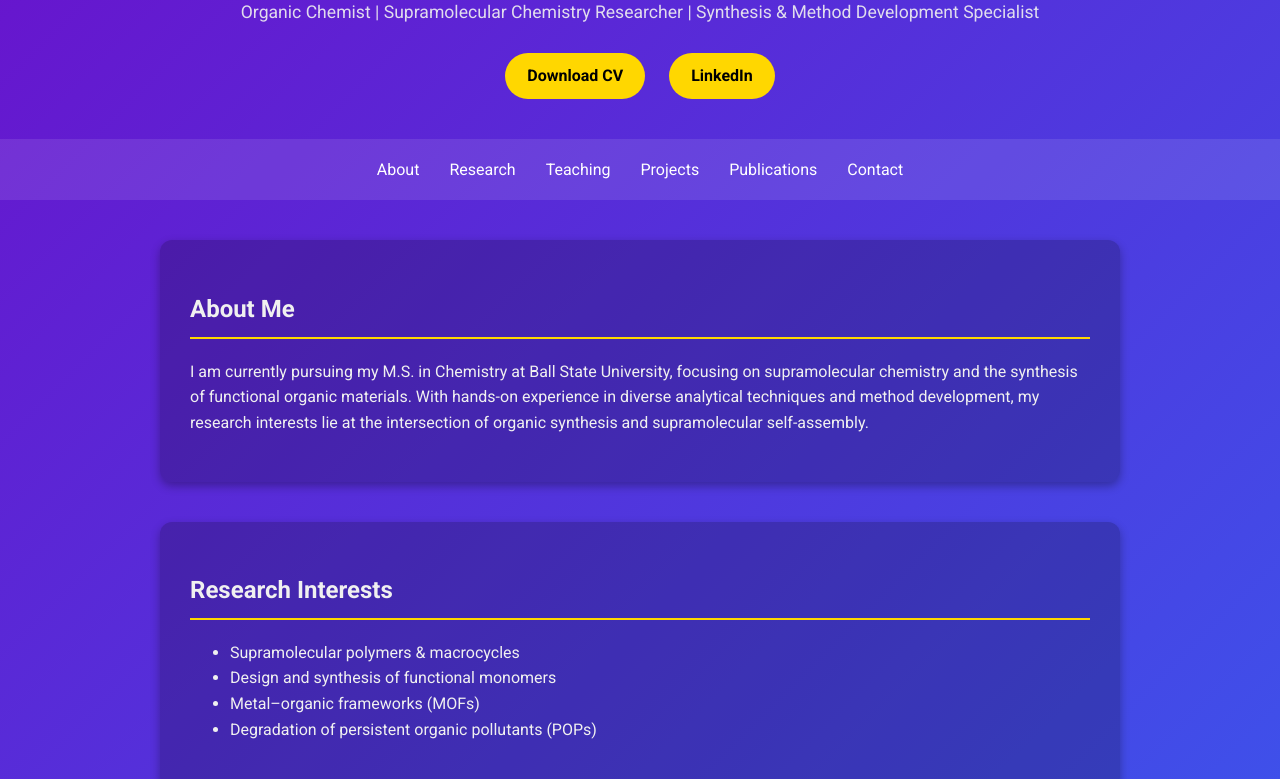
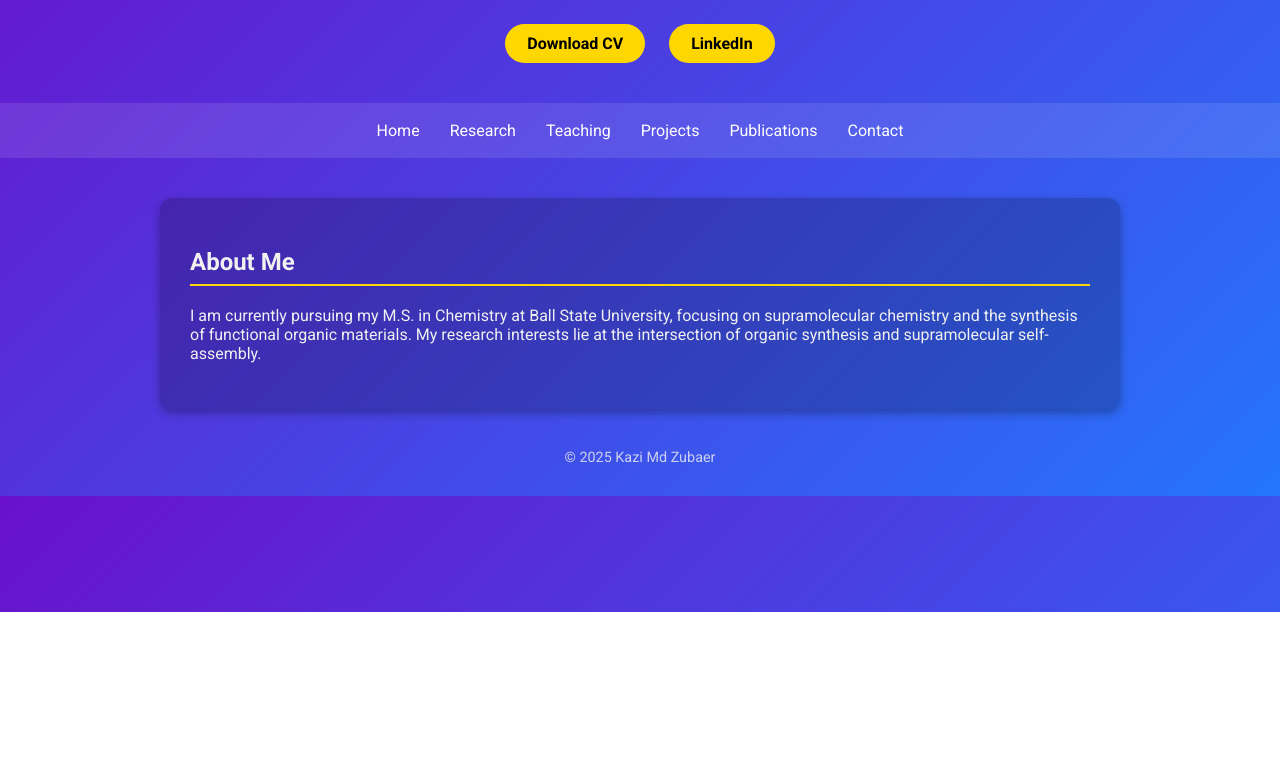
Before and after one commit to kzubaer/kazizubaer.github.io, a plain HTML site: page index.html in a window 1280 px wide. Shown: the part 188-967 px from the top of the page. After the commit the page ends 800 px from the top, so only its background shows below. Drawn offline with Linux system fonts and the light colour scheme.

Commit message:
Update index.html

```diff
--- a/index.html
+++ b/index.html
@@ -1,3 +1,5 @@
+<!-- Since you want a multi-page site, you'd split your content into separate HTML files. Here’s a plan: create separate files like index.html, research.html, teaching.html, projects.html, etc. Each will have a similar header and nav, but unique content. Below is an example of index.html -->
+
 <!DOCTYPE html>
 <html lang="en">
 <head>
@@ -6,100 +8,20 @@
   <title>Kazi Md Zubaer | Organic Chemist</title>
   <link href="https://fonts.googleapis.com/css2?family=Roboto:wght@400;700&display=swap" rel="stylesheet">
   <style>
-    body {
-      font-family: 'Roboto', sans-serif;
-      margin: 0;
-      padding: 0;
-      background: linear-gradient(135deg, #6a11cb, #2575fc);
-      color: #f0f0f0;
-      line-height: 1.6;
-    }
-    header {
-      text-align: center;
-      padding: 60px 20px 30px;
-    }
-    header img {
-      width: 160px;
-      height: 160px;
-      border-radius: 50%;
-      border: 3px solid #fff;
-      object-fit: cover;
-      box-shadow: 0 4px 10px rgba(0,0,0,0.3);
-    }
-    header h1 {
-      margin: 20px 0 10px;
-      font-size: 2.2em;
-      font-weight: 700;
-    }
-    header p {
-      font-size: 1.1em;
-      opacity: 0.9;
-    }
-    nav {
-      display: flex;
-      justify-content: center;
-      flex-wrap: wrap;
-      background: rgba(255,255,255,0.1);
-      padding: 10px 0;
-    }
-    nav a {
-      color: #fff;
-      text-decoration: none;
-      margin: 8px 15px;
-      font-weight: 500;
-      transition: color 0.3s;
-    }
-    nav a:hover {
-      color: #ffd700;
-    }
-    section {
-      max-width: 900px;
-      margin: 40px auto;
-      padding: 30px;
-      background: rgba(0,0,0,0.2);
-      border-radius: 12px;
-      box-shadow: 0 4px 10px rgba(0,0,0,0.3);
-    }
-    section h2 {
-      border-bottom: 2px solid #ffd700;
-      padding-bottom: 8px;
-      margin-bottom: 20px;
-      font-weight: 700;
-    }
-    .gallery {
-      display: grid;
-      grid-template-columns: repeat(auto-fit, minmax(220px, 1fr));
-      gap: 15px;
-    }
-    .gallery img {
-      width: 100%;
-      border-radius: 10px;
-      box-shadow: 0 2px 8px rgba(0,0,0,0.4);
-      transition: transform 0.3s;
-    }
-    .gallery img:hover {
-      transform: scale(1.05);
-    }
-    a.button {
-      display: inline-block;
-      margin: 10px;
-      padding: 10px 22px;
-      background: #ffd700;
-      color: #000;
-      border-radius: 25px;
-      text-decoration: none;
-      font-weight: bold;
-      transition: background 0.3s;
-    }
-    a.button:hover {
-      background: #e6c200;
-    }
-    footer {
-      text-align: center;
-      margin: 30px 10px;
-      font-size: 0.9em;
-      opacity: 0.8;
-    }
+    /* shared modern styles */
+    body { font-family: 'Roboto', sans-serif; margin:0; padding:0; background: linear-gradient(135deg,#6a11cb,#2575fc); color:#f0f0f0; }
+    header { text-align:center; padding:60px 20px 30px; }
+    header img { width:160px; height:160px; border-radius:50%; border:3px solid #fff; object-fit:cover; box-shadow:0 4px 10px rgba(0,0,0,0.3); }
+    header h1 { margin:20px 0 10px; font-size:2.2em; font-weight:700; }
+    header p { font-size:1.1em; opacity:0.9; }
+    nav { display:flex; justify-content:center; flex-wrap:wrap; background: rgba(255,255,255,0.1); padding:10px 0; }
+    nav a { color:#fff; text-decoration:none; margin:8px 15px; font-weight:500; transition:color 0.3s; }
+    nav a:hover { color:#ffd700; }
+    section { max-width:900px; margin:40px auto; padding:30px; background: rgba(0,0,0,0.2); border-radius:12px; box-shadow:0 4px 10px rgba(0,0,0,0.3); }
+    section h2 { border-bottom:2px solid #ffd700; padding-bottom:8px; margin-bottom:20px; font-weight:700; }
+    a.button { display:inline-block; margin:10px; padding:10px 22px; background:#ffd700; color:#000; border-radius:25px; text-decoration:none; font-weight:bold; transition:background 0.3s; }
+    a.button:hover { background:#e6c200; }
+    footer { text-align:center; margin:30px 10px; font-size:0.9em; opacity:0.8; }
   </style>
 </head>
 <body>
@@ -113,57 +35,17 @@
 </header>
 
 <nav>
-    <a href="#about">About</a>
-    <a href="#research">Research</a>
-    <a href="#teaching">Teaching</a>
-    <a href="#projects">Projects</a>
-    <a href="#publications">Publications</a>
-    <a href="#contact">Contact</a>
+  <a href="index.html">Home</a>
+  <a href="research.html">Research</a>
+  <a href="teaching.html">Teaching</a>
+  <a href="projects.html">Projects</a>
+  <a href="publications.html">Publications</a>
+  <a href="contact.html">Contact</a>
 </nav>
 
-  <section id="about">
+<section>
   <h2>About Me</h2>
-    <p>I am currently pursuing my M.S. in Chemistry at Ball State University, focusing on supramolecular chemistry and the synthesis of functional organic materials. With hands-on experience in diverse analytical techniques and method development, my research interests lie at the intersection of organic synthesis and supramolecular self-assembly.</p>
-  </section>
-
-  <section id="research">
-    <h2>Research Interests</h2>
-    <ul>
-      <li>Supramolecular polymers & macrocycles</li>
-      <li>Design and synthesis of functional monomers</li>
-      <li>Metal–organic frameworks (MOFs)</li>
-      <li>Degradation of persistent organic pollutants (POPs)</li>
-    </ul>
-  </section>
-
-  <section id="teaching">
-    <h2>Teaching & Professional Experience</h2>
-    <p><strong>Graduate Teaching Assistant</strong> at Ball State University – Instructing chemistry labs, proctoring exams, and tutoring students.</p>
-    <p><strong>Lecturer of Chemistry</strong> at Scholars’ School & College – Designed curriculum, led practical lab sessions, and mentored students (2018–2022).</p>
-    <p><strong>Analytical Chemist</strong> at Eskayef Pharmaceuticals Ltd. – Analysis of raw materials and finished products, method development (2017–2018).</p>
-    <p><strong>Quality Control Officer</strong> at Popular Pharmaceuticals Ltd. – Routine analysis and SOP implementation (2016–2017).</p>
-  </section>
-
-  <section id="projects">
-    <h2>Projects & Gallery</h2>
-    <div class="gallery">
-      <img src="project1.jpg" alt="Project 1">
-      <img src="project2.jpg" alt="Project 2">
-      <img src="project3.jpg" alt="Project 3">
-      <img src="project4.jpg" alt="Project 4">
-    </div>
-    <p style="text-align:center;">Add photos or diagrams of your experiments, posters, or lab work here.</p>
-  </section>
-
-  <section id="publications">
-    <h2>Publications</h2>
-    <p>Coming soon! (or add your publication list here)</p>
-  </section>
-
-  <section id="contact">
-    <h2>Contact</h2>
-    <p>Email: <a href="mailto:kzubaer@email.sc.edu" style="color:#ffd700; text-decoration: underline;">kzubaer@email.sc.edu</a></p>
-    <p>LinkedIn: <a href="https://www.linkedin.com/in/kzubaer/" style="color:#ffd700; text-decoration: underline;">kzubaer</a></p>
+  <p>I am currently pursuing my M.S. in Chemistry at Ball State University, focusing on supramolecular chemistry and the synthesis of functional organic materials. My research interests lie at the intersection of organic synthesis and supramolecular self-assembly.</p>
 </section>
 
 <footer>
@@ -172,3 +54,5 @@
 
 </body>
 </html>
+
+<!-- Repeat similar structure for research.html, teaching.html etc., changing the content in <section>. Let me know if you'd like me to create those pages too! -->
```
Lines whose indentation alone changed are shown as unchanged.
